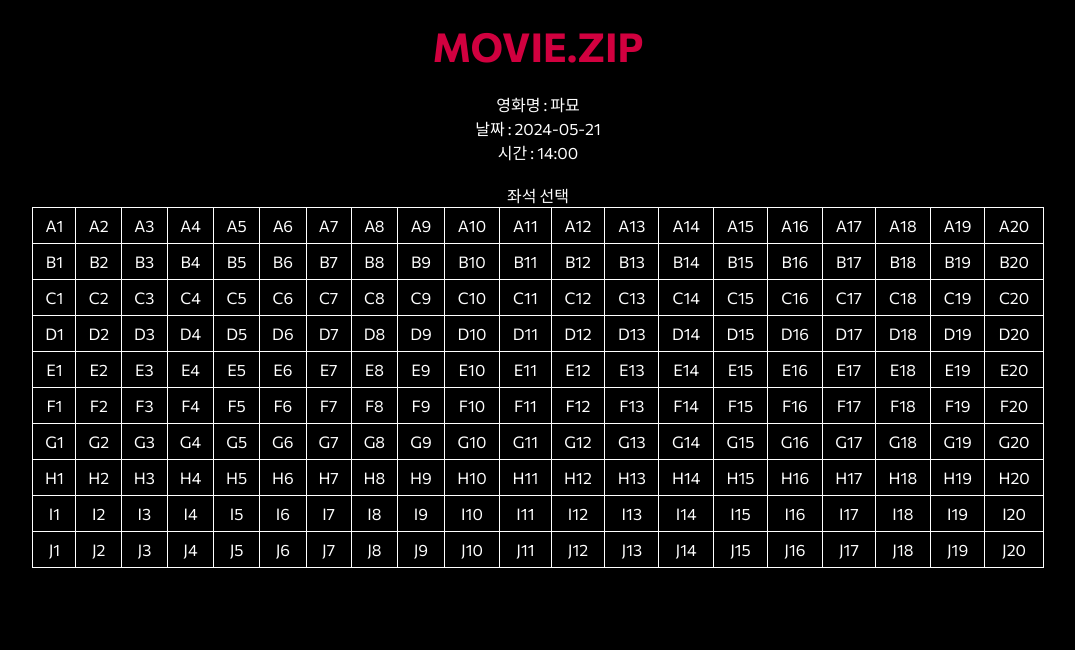
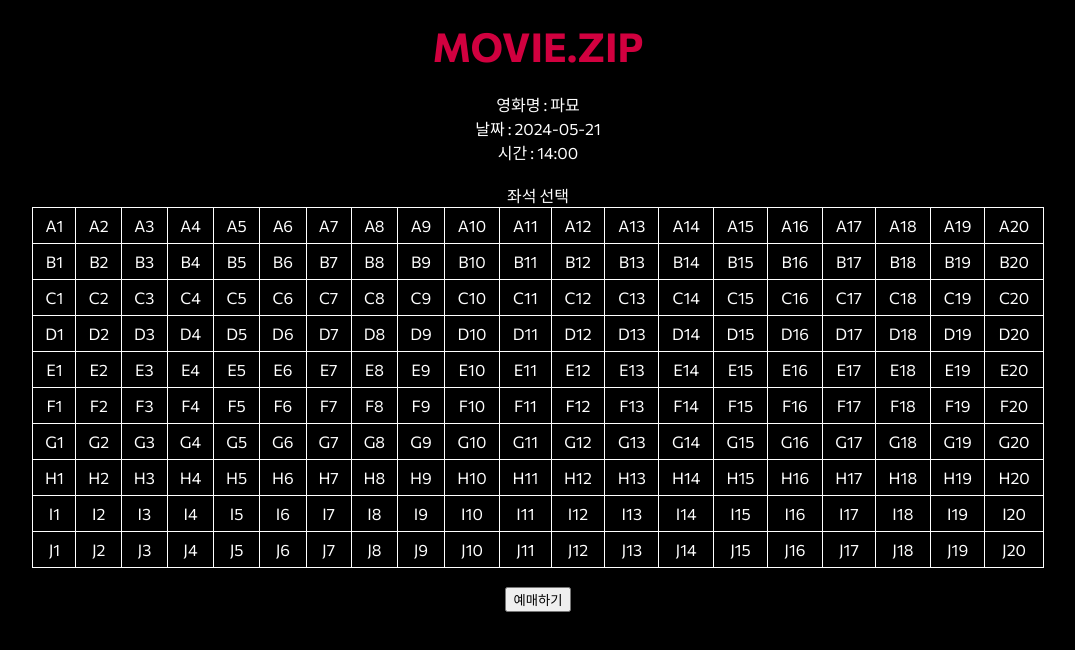
Before and after one commit to Munhak-Zip/Munhak.Zip_Front, a React (Create React App) app: page /reserve in a window 1280 px wide. Shown: the top 650 px of the page, without its empty margins (102-1177 px from the left). Built offline with nearby package versions, Linux system fonts and the light colour scheme.

Commit message:
[add] : 예매하기 alert #29

```diff
--- a/src/views/movie/Reserve.js
+++ b/src/views/movie/Reserve.js
@@ -68,13 +68,22 @@ const Reserve = () => {
         );
     }
 
+    function handleReservation() {
+        if (!selectedSeat) {
+            alert("좌석을 선택해주세요.");
+        } else {
+            alert("예매가 완료되었습니다. 선택된 좌석: " + selectedSeat);
+        }
+    }
+
     return (
         <div className={"div1"}>
             <Header title={"MOVIE.ZIP"} onChangeMode={() => {
                 setMode('WELCOME');
             }}></Header>
             <Information title={"파묘"} date={"2024-05-21"} time={"14:00"} /><br />
-            <Seat />
+            <Seat /><br/>
+            <button onClick={handleReservation}>예매하기</button>
         </div>
     );
 }
```
